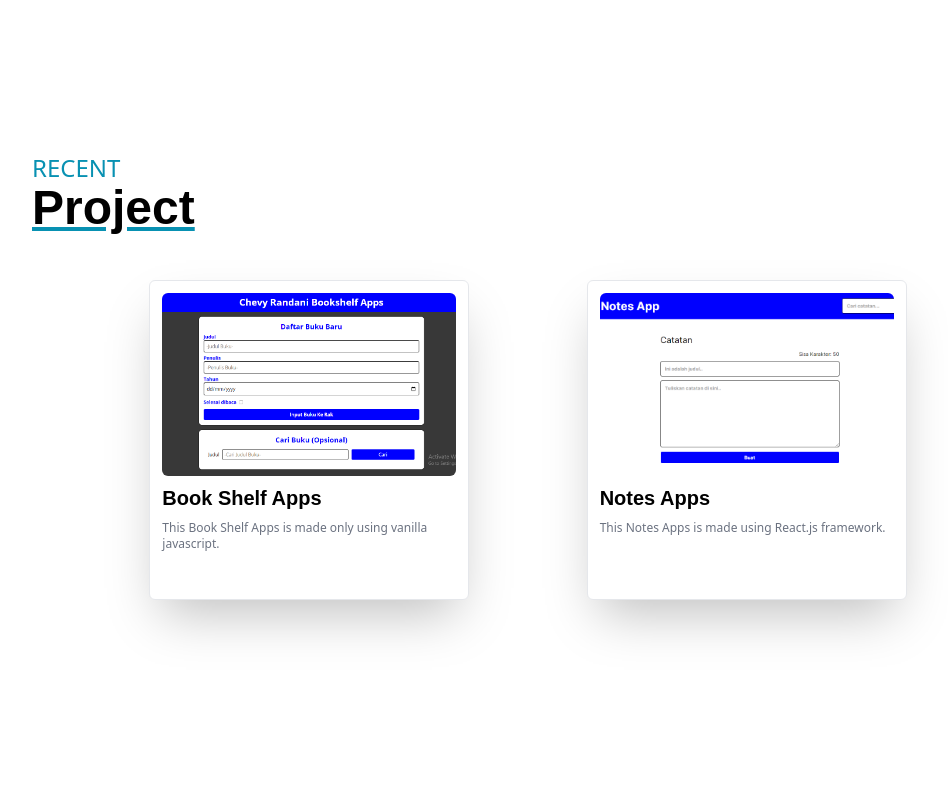
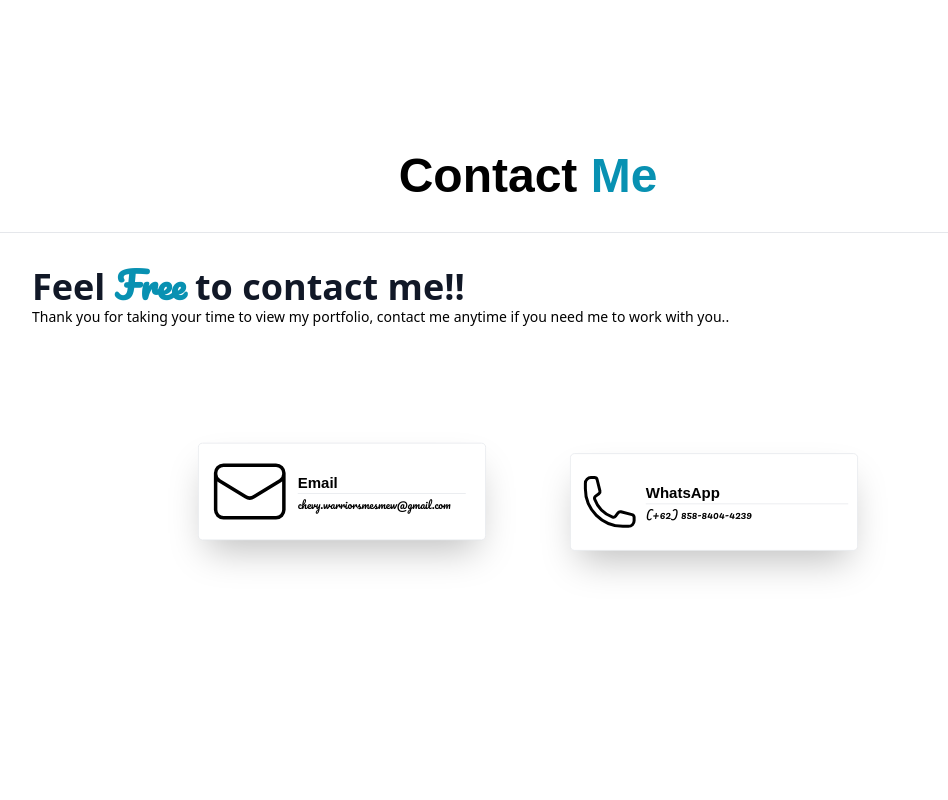
Before and after one commit to copcop22/landingpage-tailwind-css, a website: page public/index.html in a window 1280 px wide. Shown: the part 3160-3960 px from the top of the page, without its empty margins (112-1060 px from the left). Drawn offline with nearby package versions, Linux system fonts and the light colour scheme.

```diff
--- a/public/index.html
+++ b/public/index.html
@@ -487,70 +487,6 @@
             </div>
         </section>
 
-
-
-        <section id="project" class="items-center lg:h-screen bg-white">
-
-            <div class="">
-                <div class="pt-5 sm:container hidden-animate-right">
-                    <h3 class="text-sm font-thin text-cyan-600 md:text-lg lg:text-2xl xl:text-2xl">
-                        RECENT
-                    </h3>
-                    <h2
-                        class="text-2xl font-Poppins text-black font-bold mb-5 md:text-3xl lg:text-5xl xl:text-5xl underline underline-offset-3 decoration-cyan-600">
-                        Project
-                    </h2>
-                </div>
-                <div class="container hidden-animate-bottom">
-
-                    <div class="flex flex-col items-center md:flex-row md:justify-evenly md:mt-12">
-
-                        <a href="https://copcop22.github.io/BookShelfApps/" target="_blank">
-                            <div
-                                class="relative md:w-80 md:h-80 rounded-md border bg-white shadow-2xl mb-5 transition duration-300 ease-in-out md:hover:scale-110">
-                                <div class="my-3 mx-3">
-
-                                    <img class="rounded-md" src="img/BookSelfApps.png" alt="">
-
-                                    <h3 class="font-extrabold font-Montserrat text-black text-base md:text-xl my-2 ">
-                                        Book
-                                        Shelf Apps</h3>
-                                    <p class="text-xs text-gray-500">This Book Shelf Apps is made only using vanilla
-                                        javascript. </p>
-                                </div>
-
-                            </div>
-                        </a>
-
-                        <a href="https://copcop22.github.io/NotesApps/" target="_blank">
-                            <div
-                                class="relative md:w-80 md:h-80 rounded-md border bg-white shadow-2xl mb-5 transition duration-300 ease-in-out md:hover:scale-110">
-                                <div class="my-3 mx-3">
-
-                                    <img class="rounded-md" src="img/NotesApps3.png" alt="">
-
-                                    <h3 class="font-extrabold font-Montserrat text-black text-base md:text-xl my-2 ">
-                                        Notes
-                                        Apps</h3>
-                                    <p class="text-xs text-gray-500">This Notes Apps is made using React.js framework.
-                                    </p>
-                                </div>
-
-                            </div>
-                        </a>
-
-                    </div>
-
-
-                </div>
-            </div>
-
-
-        </section>
-
-
-
-
         <section id="contact" class="items-center lg:h-screen bg-white">
 
             <div class="">
```
